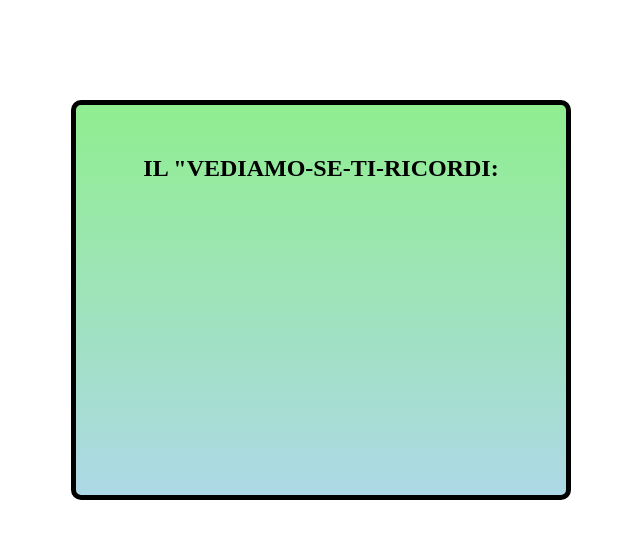
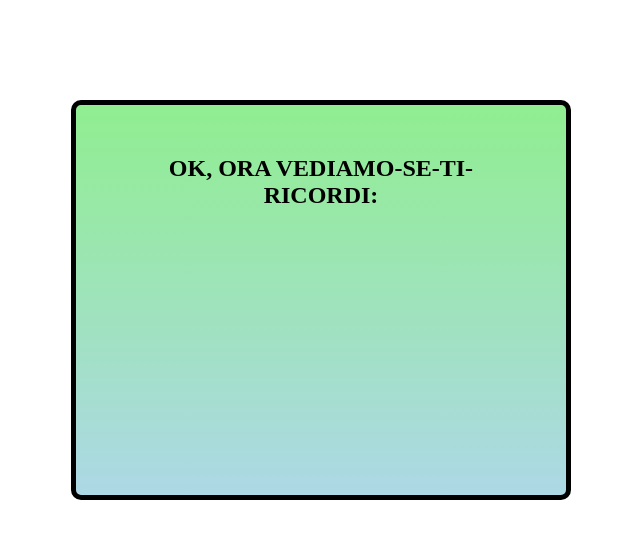
Before and after one commit to Stefano-Para/js-simon, a plain HTML site: page index.html in a window 1280 px wide. Shown: the whole page, without its empty margins (319-959 px from the left). Drawn offline with Linux system fonts and the light colour scheme.

Commit message:
html fix

```diff
--- a/index.html
+++ b/index.html
@@ -9,7 +9,7 @@
     </head>
     <body>
         <div id="main-div">
-            <h1>Il "vediamo-se-ti-ricordi:</h1>
+            <h1>Ok, ora vediamo-se-ti-ricordi:</h1>
 
             <p id="testo">
 
```
